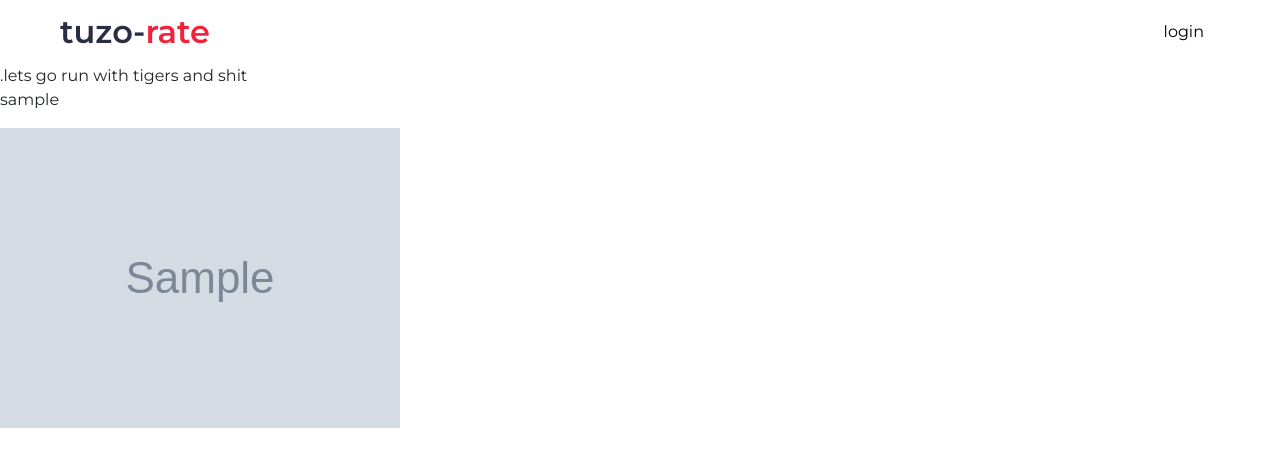
After one commit to kennedybabu/peer-to-peer, a Django app: a page that uses app/templates/rate_project.html in a window 1280 px wide. The commit adds this page. Shown: the top 467 px of the page. Run offline with Django 3.2, Linux system fonts and the light colour scheme; tables that the repository leaves empty hold one stand-in row (values such as "Sample post"); grey boxes marked "Sample" are stand-in pictures; some libraries are stand-ins or nearby versions.

Commit message:
feature:open a specific project for rating

```diff
--- a/app/templates/home.html
+++ b/app/templates/home.html
@@ -20,7 +20,7 @@
 <hr>
 <div class="container card-holder">
     <div class="row card-deck">
-        <div class="card col-md-4">
+        <div class="card col-md-3">
             <img class="card-img-top" src="https://res.cloudinary.com/dblrvhi8r/image/upload/v1639678942/undraw_content_structure_re_ebkv_nz3kow.svg" alt="Card image cap">
             <div class="card-body">
               <h5 class="card-title text-center">design</h5>
@@ -28,7 +28,7 @@
             </div>
         </div>
 
-        <div class="card col-md-4">
+        <div class="card col-md-3">
             <img class="card-img-top" src="https://res.cloudinary.com/dblrvhi8r/image/upload/v1639678942/undraw_collab_-8-oes_p91mgs.svg" alt="Card image cap">
             <div class="card-body">
               <h5 class="card-title text-center">content</h5>
@@ -36,7 +36,7 @@
             </div>
         </div>
 
-        <div class="card col-md-4">
+        <div class="card col-md-3">
             <img class="card-img-top" src="https://res.cloudinary.com/dblrvhi8r/image/upload/v1639678942/undraw_typewriter_re_u9i2_hnp3go.svg" alt="Card image cap">
             <div class="card-body">
               <h5 class="card-title text-center">usability</h5>
--- a/app/templates/projects.html
+++ b/app/templates/projects.html
@@ -10,7 +10,7 @@
         <div class="card-body">
           <h5 class="card-title">{{ project.name }}</h5>
           <p class="card-text">{{ project.description }}</p>
-          <a href="{{ project.repo_link }}" class="btn btn-primary btn-sm">Go somewhere</a>
+          <a href="{% url 'rate_project' project.id %}" class="btn btn-primary btn-sm">Go somewhere</a>
         </div>
       </div>
     {% endfor %}
--- /dev/null
+++ b/app/templates/rate_project.html
@@ -0,0 +1,7 @@
+{% extends 'base.html' %}
+
+{% block content %}
+    .lets go run with tigers and shit
+    <p>{{ project.owner.username }}</p>
+    <img src="{{ project.image.url }}" alt="project image">
+{% endblock %}
--- a/app/urls.py
+++ b/app/urls.py
@@ -13,6 +13,7 @@ urlpatterns = [
     path('register_user', views.register_user, name='register_user'),
     path('view_profile/<int:id>', views.view_profile, name='view_profile'),
     path('projects/', views.projects, name='projects'),
+    path('rate_project/(<int:id>/)', views.rate_project, name='rate_project'),
 
 ]
 if settings.DEBUG:
--- a/app/views.py
+++ b/app/views.py
@@ -1,12 +1,15 @@
 # from django.shortcuts import render
 from django.contrib.auth import authenticate, login
 from django.http import HttpResponse
+from django.http.response import Http404
 from django.shortcuts import redirect, render
-from .models import Profile, Project
+from .models import Profile, Project, Rate
 from django.contrib.auth.forms import UserCreationForm
-from .forms import NewProjectForm
+from .forms import NewProjectForm, RateProjectForm
 from django.contrib.auth import authenticate, login, logout
 from django.contrib  import messages
+from django.core.exceptions import ObjectDoesNotExist
+
 
 
 # Create your views here.
@@ -85,3 +88,14 @@ def new_project(request):
 def projects(request):
     projects = Project.objects.all()
     return render(request, 'projects.html', {'projects':projects})
+
+def rate_project(request, id):
+    try:
+        project = Project.objects.get(id = id)
+    except ObjectDoesNotExist:
+        raise Http404()
+    context = {
+        'project':project,
+    }
+
+    return render(request, 'rate_project.html', context)
--- a/static/css/base.css
+++ b/static/css/base.css
@@ -30,6 +30,12 @@ span {
     color: var(--ligter-red);
 }
 
+
+body > nav > div > div.navbar-right > a {
+    text-decoration: none;
+    color: black;
+    margin-right: 1rem;
+}
 
 .intro {
     max-width: 100vw;
@@ -128,6 +134,8 @@ span {
 
 
 
+
+
 /* media queries */
 
 @media only screen and (max-width: 596px) {
```
Also changed, not shown: app/forms.py (+7 -1 lines).
